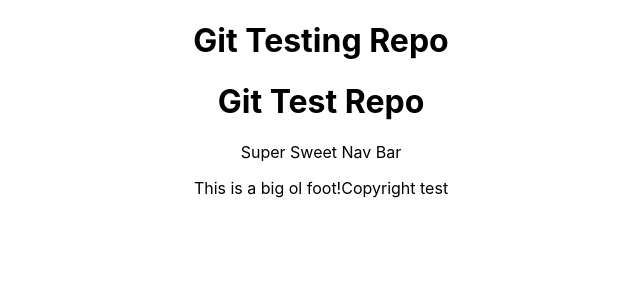
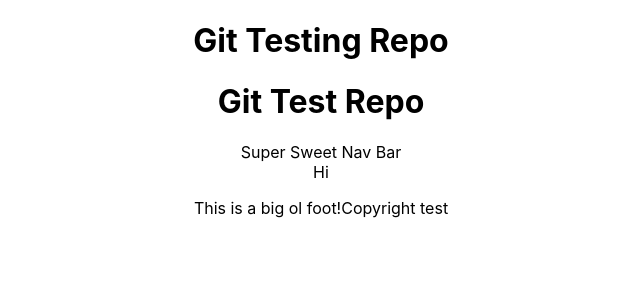
Before and after one commit to seeds-of-success-1/git-test-repo, a React (Create React App) app: page / in a window 1280 px wide. Shown: the top 300 px of the page, without its empty margins (319-959 px from the left). Built offline with nearby package versions, Linux system fonts and the light colour scheme.

Commit message:
testing3

```diff
--- a/src/App.js
+++ b/src/App.js
@@ -1,7 +1,7 @@
 import React, { Component } from 'react';
 import logo from './logo.svg';
 import './App.css';
-import dcTest from './components/dc-test';
+import DcTest from './components/dc-test';
 
 class App extends Component {
   render() {
@@ -12,6 +12,7 @@ class App extends Component {
         <h1>Git Test Repo</h1>
 
         <nav>Super Sweet Nav Bar</nav>
+        <DcTest />
       <footer>
           <p>
           This is a big ol foot!
```
